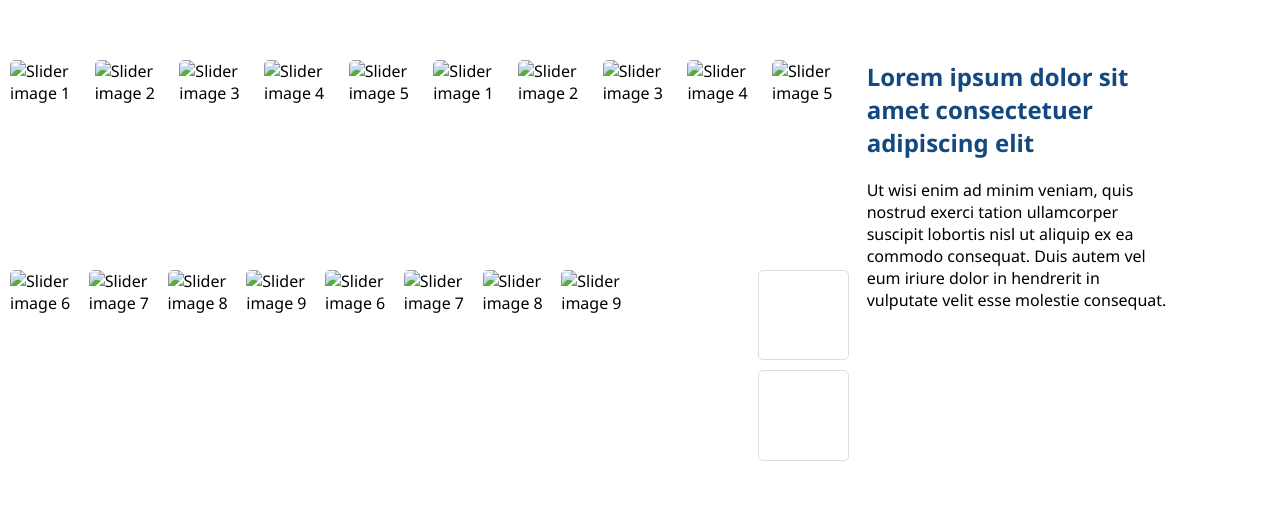
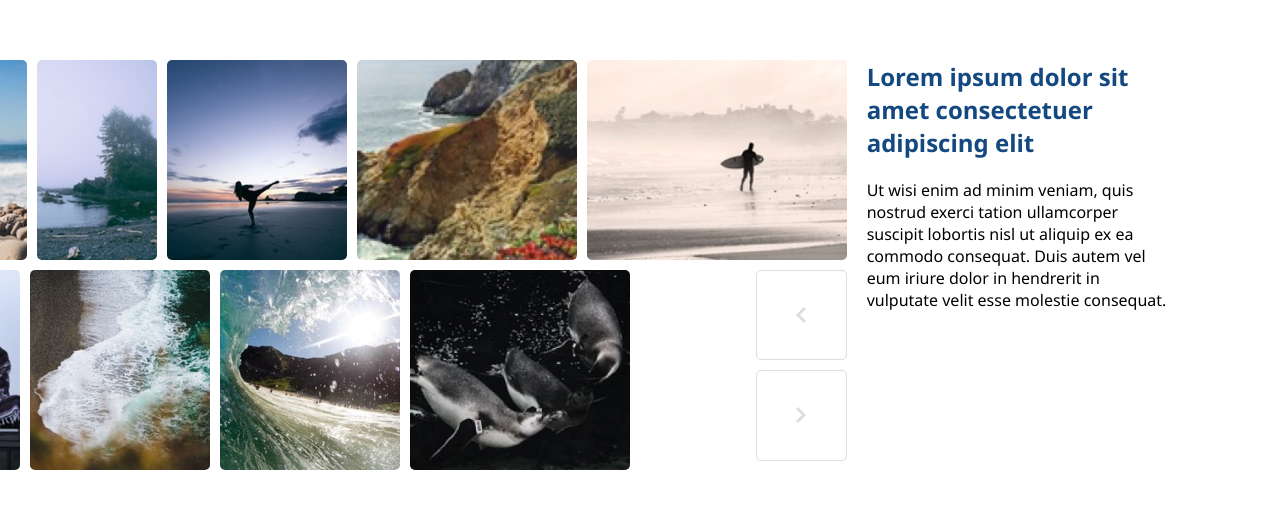
Before and after one commit to afatduck/slider-zadatak, a plain HTML site: page index.html in a window 1280 px wide. Shown: the part 135-644 px from the top of the page. Drawn offline with nearby package versions, Linux system fonts and the light colour scheme; the site is published under a folder, as on GitHub Pages, so addresses that start at the root find nothing.

Commit message:
Mala izmjena
relativne putanje
maxheight na strelicama

```diff
--- a/index.html
+++ b/index.html
@@ -6,7 +6,7 @@
     <meta name="viewport" content="width=device-width, initial-scale=1.0">
     <link rel="stylesheet" href="master.css">
     <script src="https://code.jquery.com/jquery-3.6.0.slim.min.js" integrity="sha256-u7e5khyithlIdTpu22PHhENmPcRdFiHRjhAuHcs05RI=" crossorigin="anonymous"></script>
-    <script src="/script.js" defer></script>
+    <script src="script.js" defer></script>
     <title>Slider zadatak</title>
 </head>
 <body>
@@ -14,38 +14,38 @@
         <div class="slider-row">
             <!-- Stavio sam iste slike dva puta jer mi je ostalo praznog prostora na ljevoj strani -->
             <div class="slider-row-inner">
-                <img src="/assets/slider-image-1.jpg" alt="Slider image 1">
-                <img src="/assets/slider-image-2.jpg" alt="Slider image 2">
-                <img src="/assets/slider-image-3.jpg" alt="Slider image 3">
-                <img src="/assets/slider-image-4.jpg" alt="Slider image 4">
-                <img src="/assets/slider-image-5.jpg" alt="Slider image 5">
-                <img src="/assets/slider-image-1.jpg" alt="Slider image 1">
-                <img src="/assets/slider-image-2.jpg" alt="Slider image 2">
-                <img src="/assets/slider-image-3.jpg" alt="Slider image 3">
-                <img src="/assets/slider-image-4.jpg" alt="Slider image 4">
-                <img src="/assets/slider-image-5.jpg" alt="Slider image 5">
+                <img src="assets/slider-image-1.jpg" alt="Slider image 1">
+                <img src="assets/slider-image-2.jpg" alt="Slider image 2">
+                <img src="assets/slider-image-3.jpg" alt="Slider image 3">
+                <img src="assets/slider-image-4.jpg" alt="Slider image 4">
+                <img src="assets/slider-image-5.jpg" alt="Slider image 5">
+                <img src="assets/slider-image-1.jpg" alt="Slider image 1">
+                <img src="assets/slider-image-2.jpg" alt="Slider image 2">
+                <img src="assets/slider-image-3.jpg" alt="Slider image 3">
+                <img src="assets/slider-image-4.jpg" alt="Slider image 4">
+                <img src="assets/slider-image-5.jpg" alt="Slider image 5">
             </div>
         </div>
         <div class="slider-row">
             <div class="slider-row-inner">
-                <img src="/assets/slider-image-6.jpg" alt="Slider image 6">
-                <img src="/assets/slider-image-7.jpg" alt="Slider image 7">
-                <img src="/assets/slider-image-8.jpg" alt="Slider image 8">
-                <img src="/assets/slider-image-9.jpg" alt="Slider image 9">
-                <img src="/assets/slider-image-6.jpg" alt="Slider image 6">
-                <img src="/assets/slider-image-7.jpg" alt="Slider image 7">
-                <img src="/assets/slider-image-8.jpg" alt="Slider image 8">
-                <img src="/assets/slider-image-9.jpg" alt="Slider image 9">
+                <img src="assets/slider-image-6.jpg" alt="Slider image 6">
+                <img src="assets/slider-image-7.jpg" alt="Slider image 7">
+                <img src="assets/slider-image-8.jpg" alt="Slider image 8">
+                <img src="assets/slider-image-9.jpg" alt="Slider image 9">
+                <img src="assets/slider-image-6.jpg" alt="Slider image 6">
+                <img src="assets/slider-image-7.jpg" alt="Slider image 7">
+                <img src="assets/slider-image-8.jpg" alt="Slider image 8">
+                <img src="assets/slider-image-9.jpg" alt="Slider image 9">
             </div>
         </div>
         <div id="slider-arrows">
             <div style="
-                --icon: url('/assets/arrow-gray-left.png');
-                --hover-icon: url('/assets/arrow-blue-left.png');
+                --icon: url('assets/arrow-gray-left.png');
+                --hover-icon: url('assets/arrow-blue-left.png');
             "></div>
             <div style="
-                --icon: url('/assets/arrow-gray-right.png');
-                --hover-icon: url('/assets/arrow-blue-right.png');
+                --icon: url('assets/arrow-gray-right.png');
+                --hover-icon: url('assets/arrow-blue-right.png');
             "></div>
         </div>
         <aside>
--- a/master.css
+++ b/master.css
@@ -66,6 +66,7 @@ h1 {
 #slider-arrows {
     display: flex;
     flex-direction: column;
+    align-items: flex-end;
     gap: var(--slider-image-gap);
     grid-column: 10 / span 2;
     grid-row: 2;
@@ -73,6 +74,7 @@ h1 {
 
 #slider-arrows > div {
     width: 100%;
+    max-width: calc((200px - var(--slider-image-gap)) / 2 - 2px);
     aspect-ratio: 1;
     border: var(--not-active-color) solid 1px;
     background-repeat: no-repeat;
```
